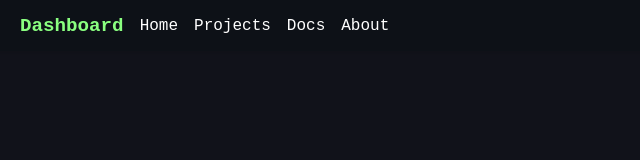
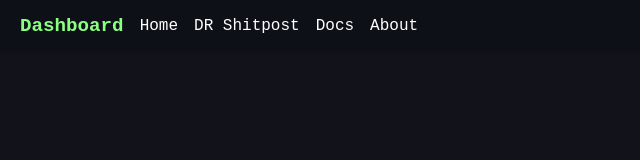
Before and after one commit to imtassingg/imtassingg.github.io, a plain HTML site: page index.html in a window 1280 px wide. Shown: the full height of the page, 50-690 px from the left. Drawn offline with Linux system fonts and the light colour scheme.

Commit message:
Update index.html

```diff
--- a/index.html
+++ b/index.html
@@ -94,7 +94,7 @@
       <a href="#" class="navbar-title">Dashboard</a>
       <div class="navbar-categories">
         <a href="#" class="navbar-link">Home</a>
-        <a href="#" class="navbar-link">Projects</a>
+        <a href="https://sharpint.github.io" class="navbar-link">DR Shitpost</a>
         <a href="#" class="navbar-link">Docs</a>
         <a href="#" class="navbar-link">About</a>
       </div>
```
